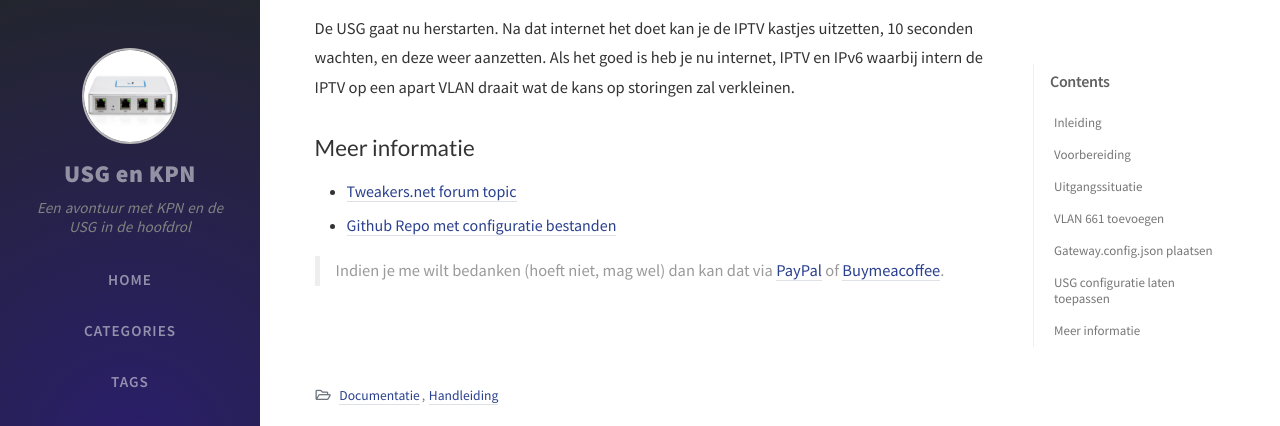
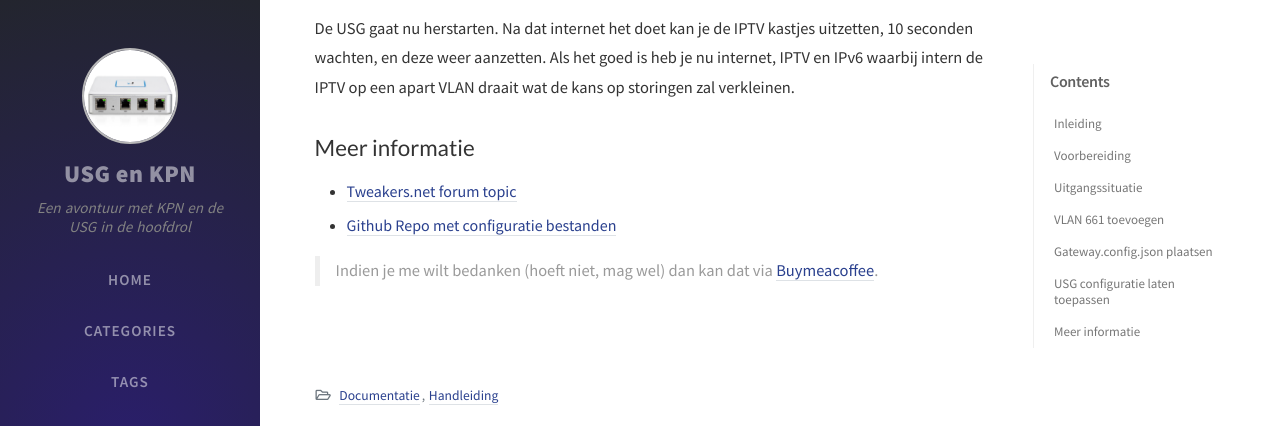
Before and after one commit to coolhva/usg-kpn-ftth, a Jekyll site: the page built from _posts/2020-12-08-unifi-security-gateway-kpn-iptv-vlan.md, in a window 1280 px wide and 900 px high, scrolled down 6763 px. Shown: the top 426 px of the window. Built offline with Jekyll 4.4.1, drawn with Linux system fonts in a browser that asks for light colours; nearby versions of some CDN libraries; comment, search, counter and statistics services are not loaded.

Commit message:
_posts/2020-12-08-unifi-security-gateway-kpn-iptv-vlan.md updated from https://stackedit.io/

```diff
--- a/_posts/2020-12-08-unifi-security-gateway-kpn-iptv-vlan.md
+++ b/_posts/2020-12-08-unifi-security-gateway-kpn-iptv-vlan.md
@@ -178,4 +178,7 @@
 * [Tweakers.net forum topic](https://gathering.tweakers.net/forum/list_messages/1883441)
 * [Github Repo met configuratie bestanden](https://github.com/coolhva/usg-kpn-ftth/tree/vlan)
 
-> Indien je me wilt bedanken (hoeft niet, mag wel) dan kan dat via [PayPal](https://paypal.me/pools/c/8vCgADkvDk) of [Buymeacoffee](https://www.buymeacoffee.com/coolhva).
+> Indien je me wilt bedanken (hoeft niet, mag wel) dan kan dat via [Buymeacoffee](https://www.buymeacoffee.com/coolhva).
+<!--stackedit_data:
+eyJoaXN0b3J5IjpbOTgwMjU2MDY3XX0=
+-->
```
